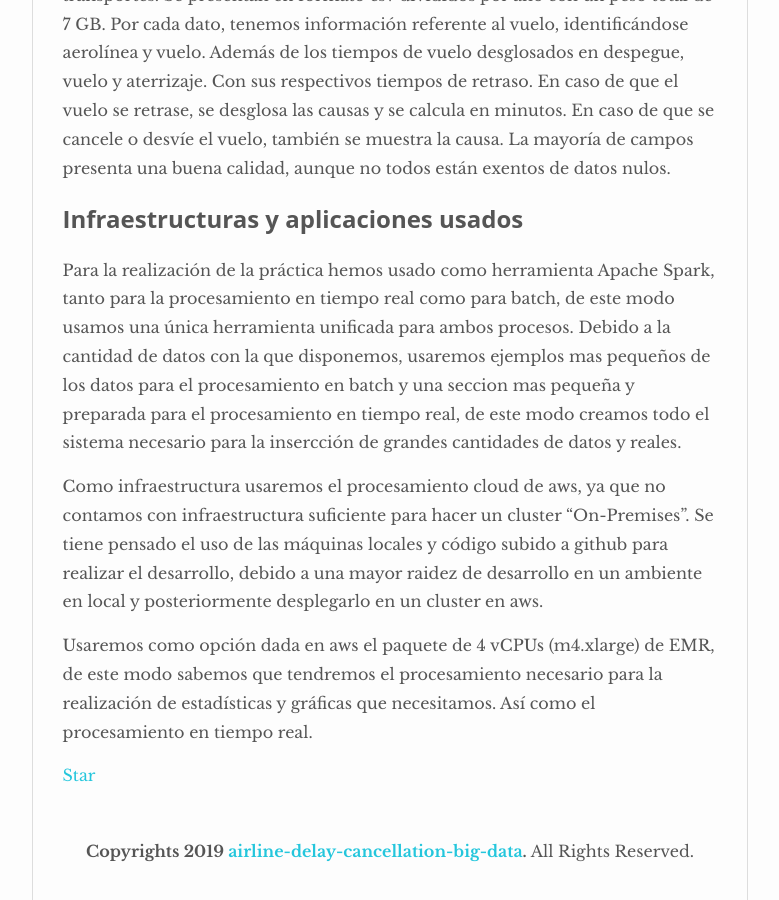
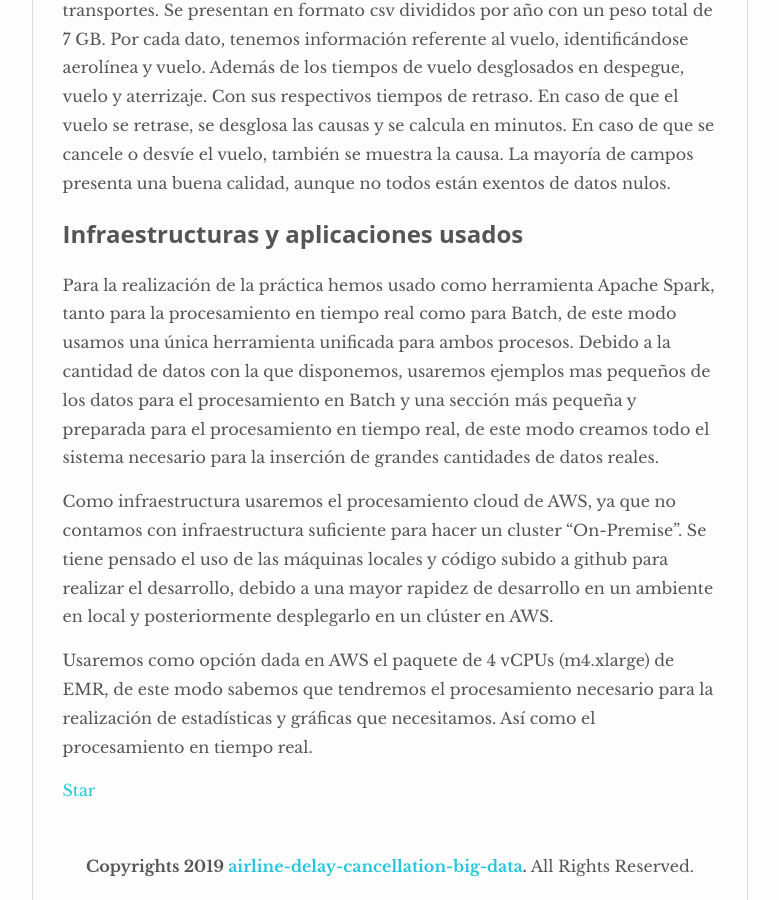
Before and after one commit to ivanfermena/Airline-Delay-Cancellation-Big-Data, a Jekyll site: the page built from _pages/about.md, in a window 1280 px wide and 900 px high, scrolled down 1478 px. Shown: the whole window, without its empty margins (250-1029 px from the left). Built offline with Jekyll 4.4.1, drawn with Linux system fonts in a browser that asks for light colours; some of the changed text lies outside the part shown.

Commit message:
Update about.md

```diff
--- a/_pages/about.md
+++ b/_pages/about.md
@@ -7,9 +7,9 @@
 
 ## Descripción de proyecto
 
-Proyecto de la asignatura llama "Cloud y Big Data" de la Facultad de Informática de la Universidad Complutense de Madrid en la que se pretende representar todos los conocimientos obtenidos a los largo de la asignatura. Se nos dan las bases para conocer y desarrollar en entornos cloud y big data, entendiendo cual es su pontencial y en que ocasiones hay que usar dichas tecnologias.
-git satu
-En particular en este proyecto se ha obtenido un dataset de vuelos nacionales de EEUU en la que aparece diferente información relativa a los retrasos y cancelaciones de estos vuelos. Se ha realizado un analisis estadistico de los datos con la finalidad de obtener patrones y comportamientos sobre estos retrasos y cancelaciones. La intención es que posteriormente se de una base solidad de analisis mas profundo para la obtencion de valor o toma de decisiones sobre el caso de uso.
+Proyecto de la asignatura "Cloud y Big Data" de la Facultad de Informática de la Universidad Complutense de Madrid en el que se pretende representar todos los conocimientos obtenidos a lo largo de la asignatura. Se nos dan las bases para conocer y desarrollar en entornos cloud y big data, entendiendo cuál es su potencial y en que ocasiones hay que usar dichas tecnologias.
+
+En particular en este proyecto se ha obtenido un dataset de vuelos nacionales de EEUU en la que aparece diferente información relativa a los retrasos y cancelaciones de estos vuelos. Se ha realizado un análisis estadístico de los datos con la finalidad de obtener patrones y comportamientos sobre estos retrasos y cancelaciones. La intención es que posteriormente se de una base solidad de análisis más profundo para la obtención de valor o toma de decisiones sobre el caso de uso.
 
 ## ¿Por qué usar procesamiento paralelo a gran escala?
 
@@ -24,11 +24,11 @@
 
 ## Infraestructuras y aplicaciones usados
 
-Para la realización de la práctica hemos usado como herramienta Apache Spark, tanto para la procesamiento en tiempo real como para batch, de este modo usamos una única herramienta unificada para ambos procesos. Debido a la cantidad de datos con la que disponemos, usaremos ejemplos mas pequeños de los datos para el procesamiento en batch y una seccion mas pequeña y preparada para el procesamiento en tiempo real, de este modo creamos todo el sistema necesario para la insercción de grandes cantidades de datos y reales.
+Para la realización de la práctica hemos usado como herramienta Apache Spark, tanto para la procesamiento en tiempo real como para Batch, de este modo usamos una única herramienta unificada para ambos procesos. Debido a la cantidad de datos con la que disponemos, usaremos ejemplos mas pequeños de los datos para el procesamiento en Batch y una sección más pequeña y preparada para el procesamiento en tiempo real, de este modo creamos todo el sistema necesario para la inserción de grandes cantidades de datos reales.
 
-Como infraestructura usaremos el procesamiento cloud de aws, ya que no contamos con infraestructura suficiente para hacer un cluster "On-Premises". Se tiene pensado el uso de las máquinas locales y código subido a github para realizar el desarrollo, debido a una mayor raidez de desarrollo en un ambiente en local y posteriormente desplegarlo en un cluster en aws.
+Como infraestructura usaremos el procesamiento cloud de AWS, ya que no contamos con infraestructura suficiente para hacer un cluster "On-Premise". Se tiene pensado el uso de las máquinas locales y código subido a github para realizar el desarrollo, debido a una mayor rapidez de desarrollo en un ambiente en local y posteriormente desplegarlo en un clúster en AWS.
 
-Usaremos como opción dada en aws el paquete de 4 vCPUs (m4.xlarge) de EMR, de este modo sabemos que tendremos el procesamiento necesario para la realización de estadísticas y gráficas que necesitamos. Así como el procesamiento en tiempo real.
+Usaremos como opción dada en AWS el paquete de 4 vCPUs (m4.xlarge) de EMR, de este modo sabemos que tendremos el procesamiento necesario para la realización de estadísticas y gráficas que necesitamos. Así como el procesamiento en tiempo real.
 
 
 
```
